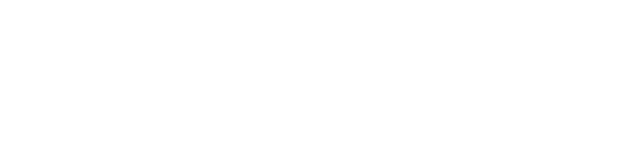
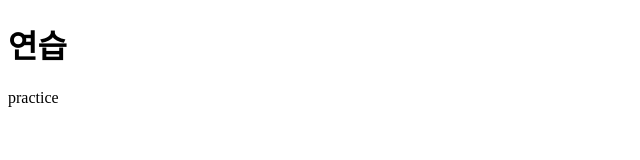
Before and after one commit to Limhj96/limhj96.github.io, a plain HTML site: page index.html in a window 1280 px wide. Shown: the whole page, without its empty margins (0-640 px from the left). Drawn offline with Linux system fonts and the light colour scheme.

Commit message:
Update index.html

```diff
--- a/index.html
+++ b/index.html
@@ -4,4 +4,8 @@
 <meta charset="utf-8">
 <title>임형준</title>
 </head>
+<body>
+<h1>연습</h1>
+<p>practice</p>
+</body>
 </html>
```
